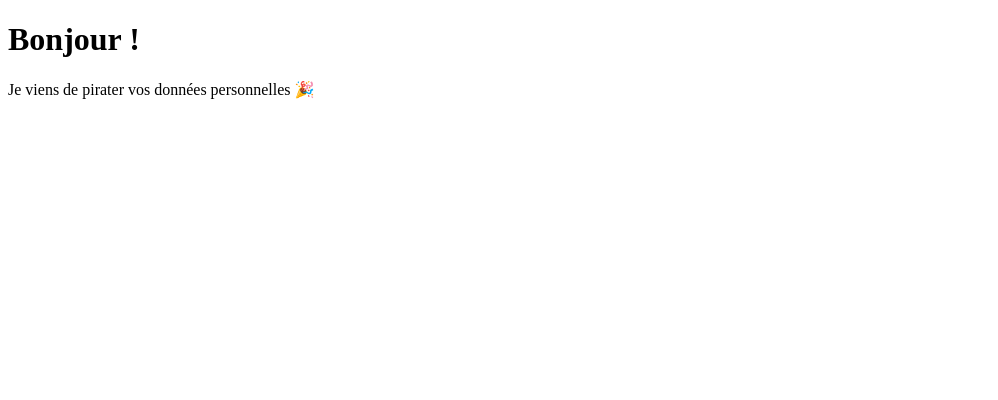
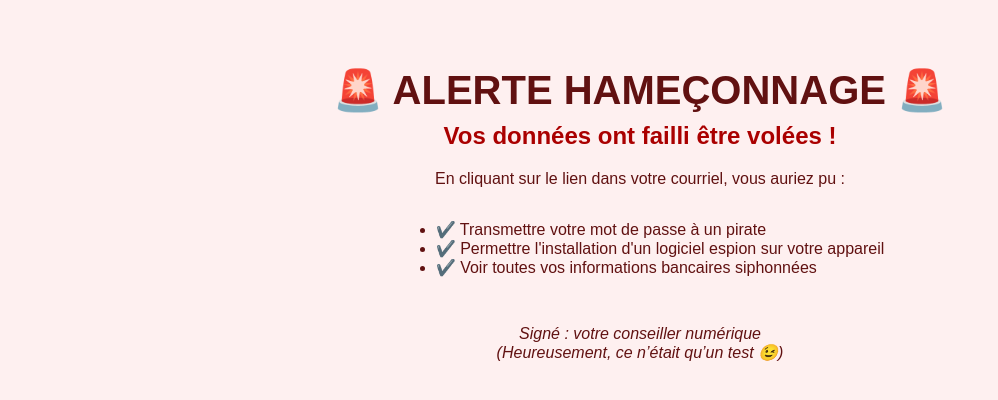
Before and after one commit to YohannPH/Testpedagogique, a plain HTML site: page index.html in a window 1280 px wide. Shown: the whole page, without its empty margins (0-998 px from the left). Drawn offline with Linux system fonts and the light colour scheme.

Commit message:
Update index.html

```diff
--- a/index.html
+++ b/index.html
@@ -2,10 +2,51 @@
 <html lang="fr">
 <head>
   <meta charset="UTF-8">
-  <title>Ma première page HTML</title>
+  <title>Alerte sécurité !</title>
+  <style>
+    body {
+      background-color: #fef0f0;
+      color: #611111;
+      font-family: Arial, sans-serif;
+      padding: 2rem;
+      text-align: center;
+    }
+    h1 {
+      font-size: 2.5rem;
+      margin-bottom: 0.5rem;
+    }
+    h2 {
+      font-size: 1.5rem;
+      margin-top: 0;
+      color: #a11;
+    }
+    .danger {
+      font-weight: bold;
+      color: #a00;
+    }
+    ul {
+      text-align: left;
+      display: inline-block;
+      margin-top: 1rem;
+    }
+    .signature {
+      margin-top: 2rem;
+      font-style: italic;
+    }
+  </style>
 </head>
 <body>
-  <h1>Bonjour !</h1>
-  <p> Je viens de pirater vos données personnelles 🎉</p>
+  <h1>🚨 ALERTE HAMEÇONNAGE 🚨</h1>
+  <h2 class="danger">Vos données ont failli être volées !</h2>
+  <p>En cliquant sur le lien dans votre courriel, vous auriez pu :</p>
+  <ul>
+    <li>✔️ Transmettre votre mot de passe à un pirate</li>
+    <li>✔️ Permettre l'installation d'un logiciel espion sur votre appareil</li>
+    <li>✔️ Voir toutes vos informations bancaires siphonnées</li>
+  </ul>
+  <p class="signature">
+    Signé : votre conseiller numérique<br>
+    (Heureusement, ce n’était qu’un test 😉)
+  </p>
 </body>
 </html>
```
